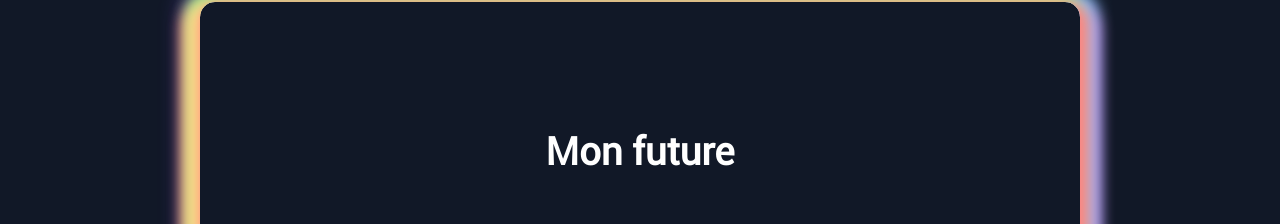
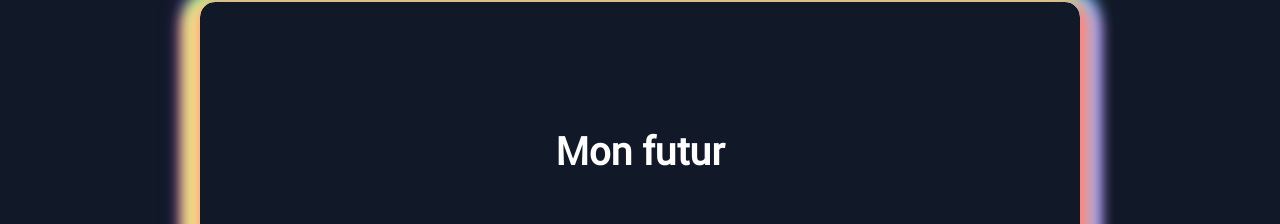
Before and after one commit to Pierre-Gibault/Pierre-Gibault.github.io, a plain HTML site: page index.html in a window 1280 px wide. Shown: the part 2173-2397 px from the top of the page. Drawn offline with Linux system fonts and the light colour scheme.

Commit message:
correction fautes

```diff
--- a/index.html
+++ b/index.html
@@ -96,7 +96,7 @@
     <section id="futureSection" class="rainbowBorder">
         <h1></h1>
         <div>
-            <h1 style="text-align: center; font-size: 2em;">Mon future</h1>
+            <h1 style="text-align: center; font-size: 2em;">Mon futur</h1>
             <br>
             <p> Aujourd'hui, en deuxième année de BUT informatique, je suis animé par le désir de concrétiser mes
                 ambitions professionnelles. L'année prochaine, je souhaite m'engager dans une alternance, puis
```
